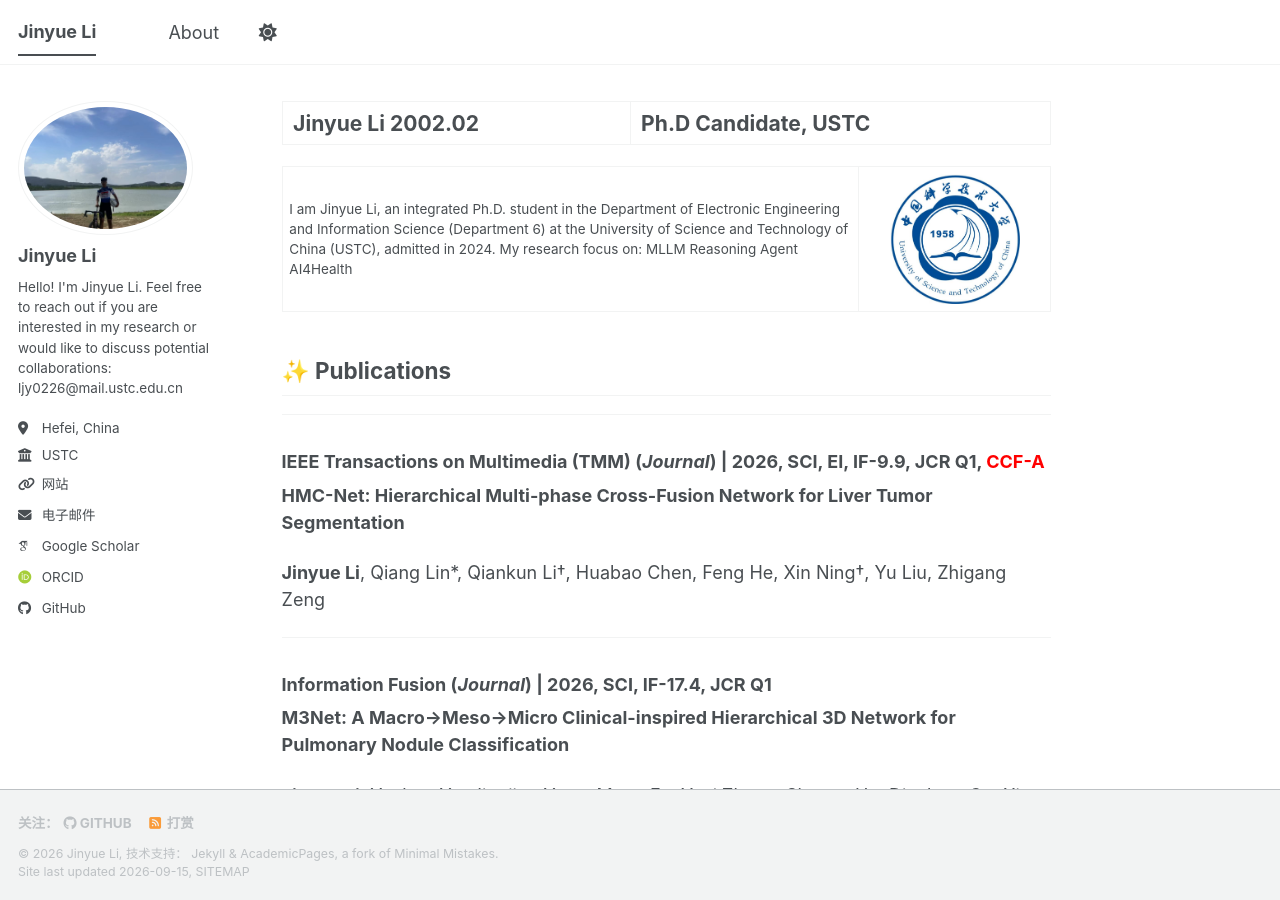
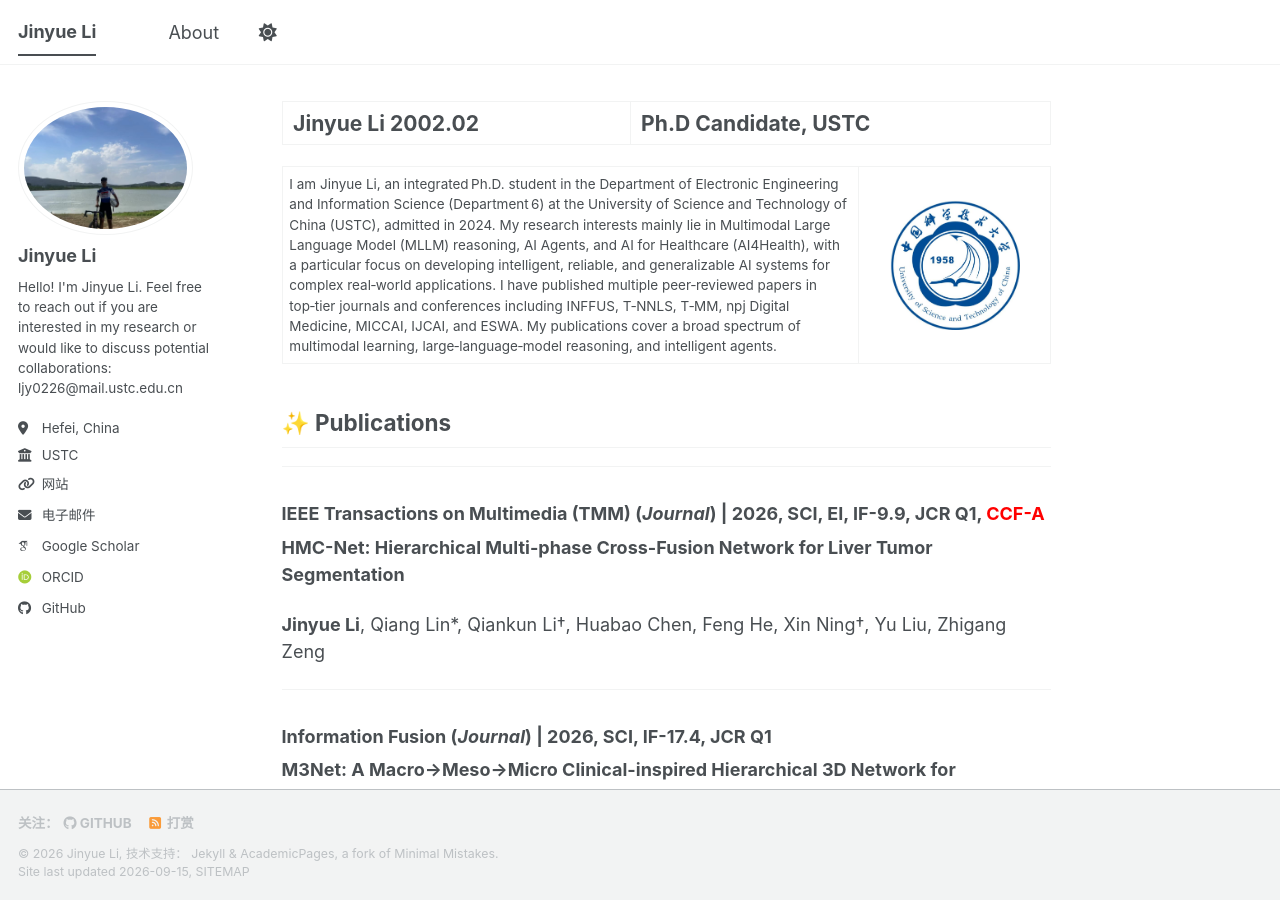
Before and after one commit to jylEcho/jylEcho.github.io, a Jekyll site: the page built from _pages/about.md, in a window 1280 px wide and 900 px high. Built offline with Jekyll 4.4.1, drawn with Linux system fonts in a browser that asks for light colours; some web fonts are replaced; a script bundle is joined from its source files by our own code; library files that are not in the unit come from our copies.

Commit message:
Update about.md

```diff
--- a/_pages/about.md
+++ b/_pages/about.md
@@ -11,9 +11,7 @@ redirect_from:
   <tr>
     <td width="75%" valign="top" style="font-size:1em;">
 
-I am Jinyue Li, an integrated Ph.D. student in the Department of Electronic Engineering and Information Science (Department 6) at the University of Science and Technology of China (USTC), admitted in 2024.
-
-My research focus on: MLLM Reasoning Agent AI4Health
+I am Jinyue Li, an integrated Ph.D. student in the Department of Electronic Engineering and Information Science (Department 6) at the University of Science and Technology of China (USTC), admitted in 2024. My research interests mainly lie in Multimodal Large Language Model (MLLM) reasoning, AI Agents, and AI for Healthcare (AI4Health), with a particular focus on developing intelligent, reliable, and generalizable AI systems for complex real‑world applications. I have published multiple peer‑reviewed papers in top‑tier journals and conferences including INFFUS, T‑NNLS, T‑MM, npj Digital Medicine, MICCAI, IJCAI, and ESWA. My publications cover a broad spectrum of multimodal learning, large‑language‑model reasoning, and intelligent agents.
 
    </td>
 
```
